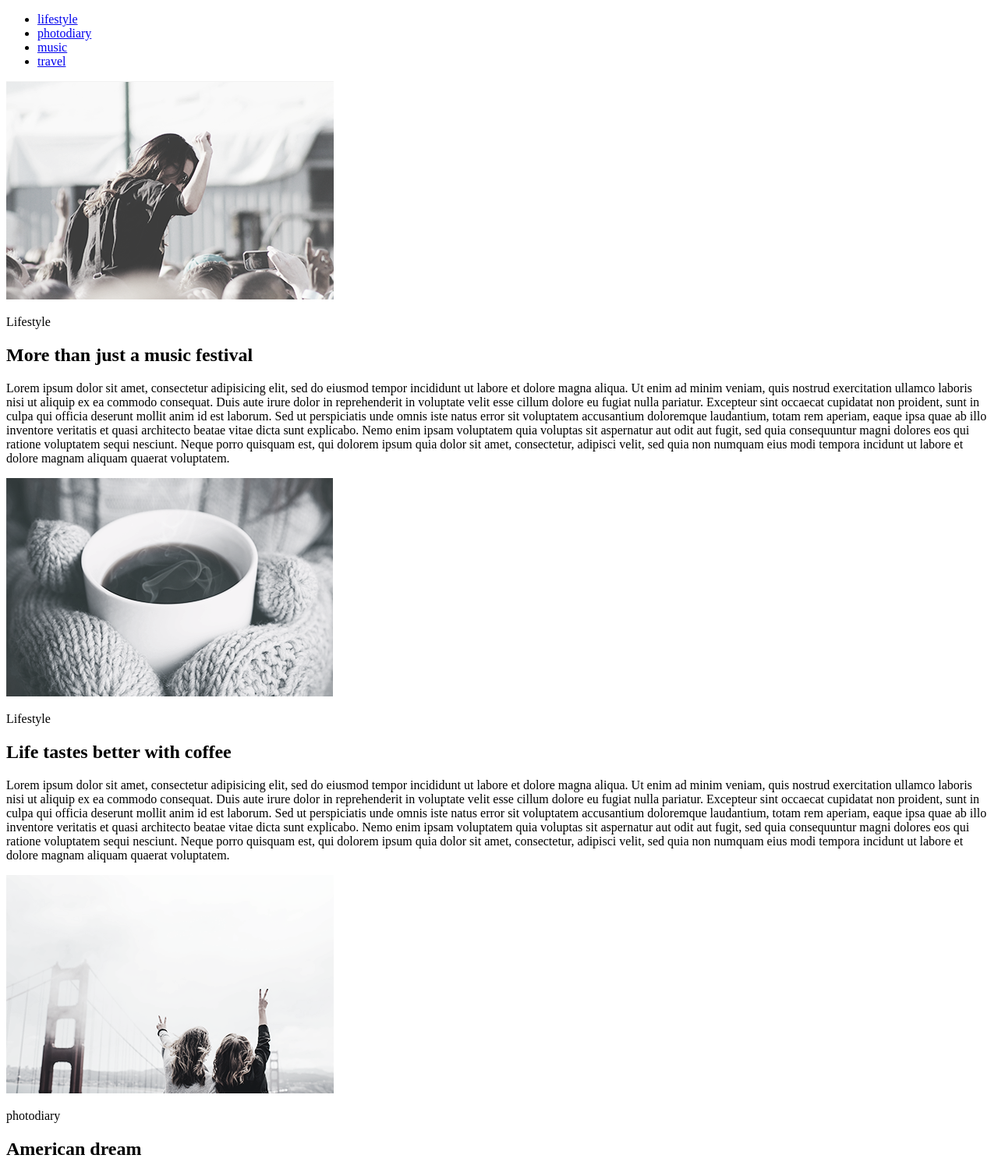
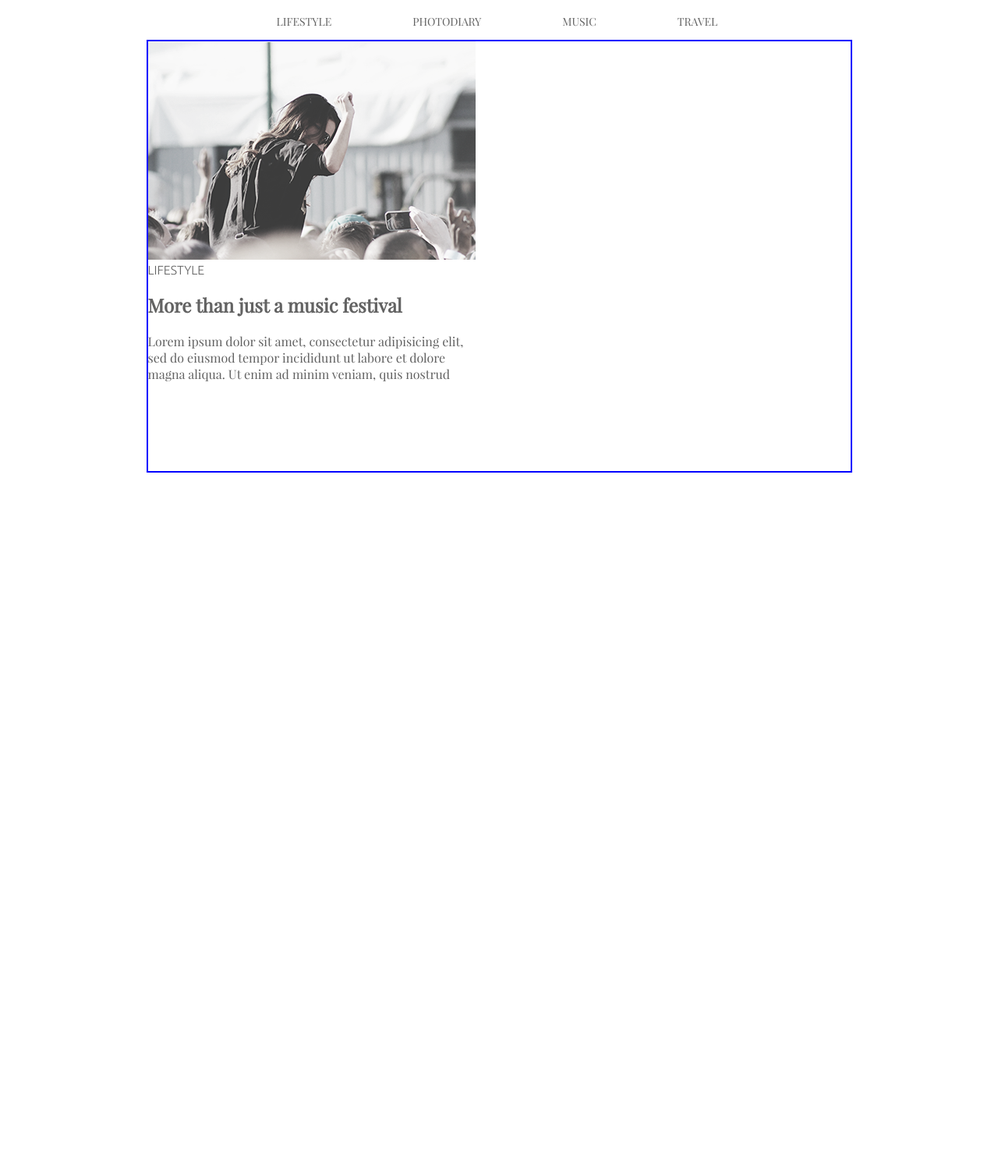
Before and after one commit to ZubanAlex/goit-fe-course, a plain HTML site: page html-css/modul-03/index.html in a window 1280 px wide. Shown: the top 1490 px of the page at 78% size. After the commit the page ends 800 px from the top, so only its background shows below. Drawn offline with Linux system fonts and the light colour scheme.

Commit message:
Creat modul 3

```diff
--- a/html-css/modul-03/css/style.css
+++ b/html-css/modul-03/css/style.css
@@ -0,0 +1,67 @@
+@font-face{
+    font-family: PlayfairDisplay;
+    src: url(../font/playfair-display_[allfont.ru].ttf);
+    font-weight: normal;
+    font-style: normal;
+}
+@font-face{
+    font-family: UbuntuLight;
+    src: url(../font/Ubuntu-L.ttf);
+    font-weight: lighter;
+    font-style: normal;
+}
+body{
+    font-family: PlayfairDisplay;
+    width: 901px;
+    /* outline: 2px solid red; */
+    margin: 0 auto;
+    color: #626262;
+}
+main{
+    margin: 0;
+    /* padding-top: 42px; */
+    outline: 2px solid blue;
+}
+span{
+    display: block;
+    font-family: UbuntuLight;
+    text-transform: uppercase;
+}
+
+p{
+    height: 60px;
+
+}
+ul.menu{
+    margin:77 0 104 0;
+    padding: 0;
+    list-style: none;
+
+
+}
+ul.menu li{
+    text-transform: uppercase;
+    display: inline-block;
+
+}
+ul.menu li a{
+    text-decoration: none;
+    font-size: 14px;
+    color: #626262;
+    padding-right: 100px;
+}
+ul.menu li:first-child{
+    padding-left: 165px;
+}
+a.menu_nav:hover{
+    color: #03a9f4;
+}
+article.colum1{
+    width: 421px;
+    /* padding-left: 0; */
+}
+ul.colum1{
+    list-style: none;
+    padding-left: 0;
+
+}
--- a/html-css/modul-03/index.html
+++ b/html-css/modul-03/index.html
@@ -5,139 +5,43 @@
     <meta charset="UTF-8">
     <meta name="viewport" content="width=device-width, initial-scale=1.0">
     <meta http-equiv="X-UA-Compatible" content="ie=edge">
-    <title>HomeWork-01</title>
+    <title>HomeWork-03</title>
+    <link rel="stylesheet" href="./css/style.css">
 </head>
 
 <body>
     <header>
         <nav>
-            <ul>
-                <li><a href="#">lifestyle</a></li>
-                <li><a href="#">photodiary</a></li>
-                <li><a href="#">music</a></li>
-                <li><a href="#">travel</a></li>
+            <ul class="menu">
+                <li><a href="#" class="menu_nav">lifestyle</a></li>
+                <li><a href="#" class="menu_nav">photodiary</a></li>
+                <li><a href="#" class="menu_nav">music</a></li>
+                <li><a href="#" class="menu_nav">travel</a></li>
             </ul>
         </nav>
     </header>
     <main>
-        <section>
-            <img src="./img/Lifestyle.png" alt="Lifestyle">
-            <p>
-                Lifestyle
-            </p>
-            <h2>
-                More than just a music festival
-            </h2>
-            <p>
-                Lorem ipsum dolor sit amet, consectetur adipisicing elit, sed do eiusmod tempor incididunt ut labore et
-                dolore magna aliqua. Ut enim ad minim veniam, quis nostrud exercitation ullamco laboris nisi ut aliquip
-                ex
-                ea commodo consequat. Duis aute irure dolor in reprehenderit in voluptate velit esse cillum dolore eu
-                fugiat
-                nulla pariatur. Excepteur sint occaecat cupidatat non proident, sunt in culpa qui officia deserunt
-                mollit
-                anim id est laborum. Sed ut perspiciatis unde omnis iste natus error sit voluptatem accusantium
-                doloremque
-                laudantium, totam rem aperiam, eaque ipsa quae ab illo inventore veritatis et quasi architecto beatae
-                vitae
-                dicta sunt explicabo. Nemo enim ipsam voluptatem quia voluptas sit aspernatur aut odit aut fugit, sed
-                quia
-                consequuntur magni dolores eos qui ratione voluptatem sequi nesciunt. Neque porro quisquam est, qui
-                dolorem
-                ipsum quia dolor sit amet, consectetur, adipisci velit, sed quia non numquam eius modi tempora incidunt
-                ut
-                labore et dolore magnam aliquam quaerat voluptatem.
-            </p>
-        </section>
-        <section>
-            <img src="./img/Coffee.png" alt="Coffee">
-            <p>
-                Lifestyle
-            </p>
-            <h2>
-                Life tastes better with coffee
-            </h2>
-            <p>
-                Lorem ipsum dolor sit amet, consectetur adipisicing elit, sed do eiusmod tempor incididunt ut labore et
-                dolore magna aliqua. Ut enim ad minim veniam, quis nostrud exercitation ullamco laboris nisi ut aliquip
-                ex
-                ea commodo consequat. Duis aute irure dolor in reprehenderit in voluptate velit esse cillum dolore eu
-                fugiat
-                nulla pariatur. Excepteur sint occaecat cupidatat non proident, sunt in culpa qui officia deserunt
-                mollit
-                anim id est laborum. Sed ut perspiciatis unde omnis iste natus error sit voluptatem accusantium
-                doloremque
-                laudantium, totam rem aperiam, eaque ipsa quae ab illo inventore veritatis et quasi architecto beatae
-                vitae
-                dicta sunt explicabo. Nemo enim ipsam voluptatem quia voluptas sit aspernatur aut odit aut fugit, sed
-                quia
-                consequuntur magni dolores eos qui ratione voluptatem sequi nesciunt. Neque porro quisquam est, qui
-                dolorem
-                ipsum quia dolor sit amet, consectetur, adipisci velit, sed quia non numquam eius modi tempora incidunt
-                ut
-                labore et dolore magnam aliquam quaerat voluptatem.
-            </p>
-        </section>
-        <section>
-            <img src="./img/AmericanDream.png" alt="AmericanDream">
-            <p>
-                photodiary
-            </p>
-            <h2>
-                American dream
-            </h2>
-            <p>
-                Lorem ipsum dolor sit amet, consectetur adipisicing elit, sed do eiusmod tempor incididunt ut labore et
-                dolore magna aliqua. Ut enim ad minim veniam, quis nostrud exercitation ullamco laboris nisi ut aliquip
-                ex
-                ea commodo consequat. Duis aute irure dolor in reprehenderit in voluptate velit esse cillum dolore eu
-                fugiat
-                nulla pariatur. Excepteur sint occaecat cupidatat non proident, sunt in culpa qui officia deserunt
-                mollit
-                anim id est laborum. Sed ut perspiciatis unde omnis iste natus error sit voluptatem accusantium
-                doloremque
-                laudantium, totam rem aperiam, eaque ipsa quae ab illo inventore veritatis et quasi architecto beatae
-                vitae
-                dicta sunt explicabo. Nemo enim ipsam voluptatem quia voluptas sit aspernatur aut odit aut fugit, sed
-                quia
-                consequuntur magni dolores eos qui ratione voluptatem sequi nesciunt. Neque porro quisquam est, qui
-                dolorem
-                ipsum quia dolor sit amet, consectetur, adipisci velit, sed quia non numquam eius modi tempora incidunt
-                ut
-                labore et dolore magnam aliquam quaerat voluptatem.
-            </p>
-        </section>
-        <section>
-            <img src="./img/DayExploring.png" alt="DayExploring">
-            <p>
-                photodiary
-            </p>
-            <h2>
-                A day exploring the Alps
-            </h2>
-            <p>
-                Lorem ipsum dolor sit amet, consectetur adipisicing elit, sed do eiusmod tempor incididunt ut labore et
-                dolore magna aliqua. Ut enim ad minim veniam, quis nostrud exercitation ullamco laboris nisi ut aliquip
-                ex
-                ea commodo consequat. Duis aute irure dolor in reprehenderit in voluptate velit esse cillum dolore eu
-                fugiat
-                nulla pariatur. Excepteur sint occaecat cupidatat non proident, sunt in culpa qui officia deserunt
-                mollit
-                anim id est laborum. Sed ut perspiciatis unde omnis iste natus error sit voluptatem accusantium
-                doloremque
-                laudantium, totam rem aperiam, eaque ipsa quae ab illo inventore veritatis et quasi architecto beatae
-                vitae
-                dicta sunt explicabo. Nemo enim ipsam voluptatem quia voluptas sit aspernatur aut odit aut fugit, sed
-                quia
-                consequuntur magni dolores eos qui ratione voluptatem sequi nesciunt. Neque porro quisquam est, qui
-                dolorem
-                ipsum quia dolor sit amet, consectetur, adipisci velit, sed quia non numquam eius modi tempora incidunt
-                ut
-                labore et dolore magnam aliquam quaerat voluptatem.
-            </p>
-        </section>
-        <button>Load more</button>
+        <article class="colum1">
+            <ul class="colum1">
+                <li>
+                    <img src="./img/Lifestyle.png" alt="Lifestyle">
+                    <span>Lifestyle</span>
+                    <h2>More than just a music festival</h2>
+                    <p>Lorem ipsum dolor sit amet, consectetur adipisicing elit, sed do eiusmod tempor incididunt ut labore et dolore magna aliqua. Ut enim ad minim veniam, quis nostrud</p>
+                </li>
+                <li>
+                    <img src="" alt="">
+                    <span></span>
+                    <h2></h2>
+                    <p></p>
+                </li>
+            </ul>
+
+        </article>
+
+
     </main>
+
 </body>
 
 </html>
```
Also changed, not shown: html-css/modul-03/font/Ubuntu-L.ttf (added), html-css/modul-03/font/playfair-display_[allfont.ru].ttf (added).
